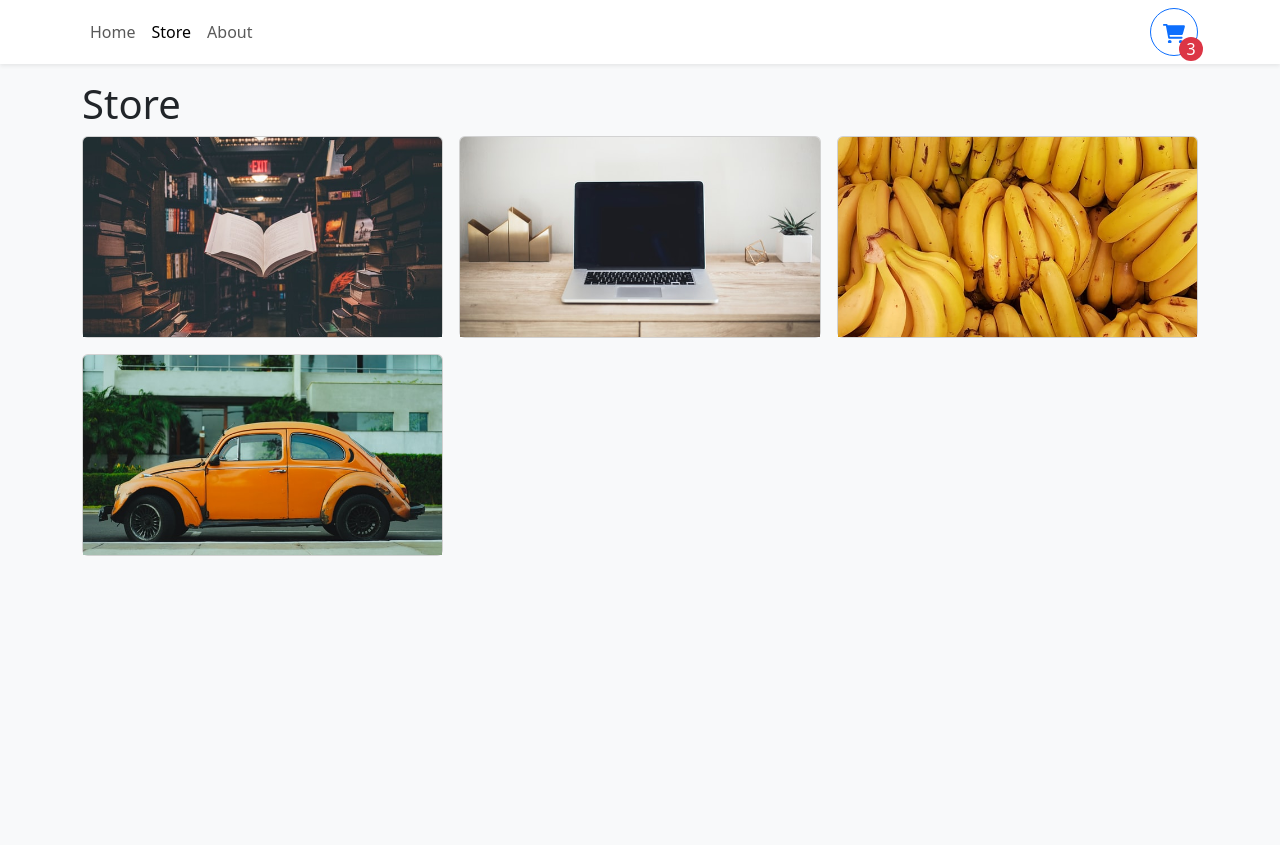
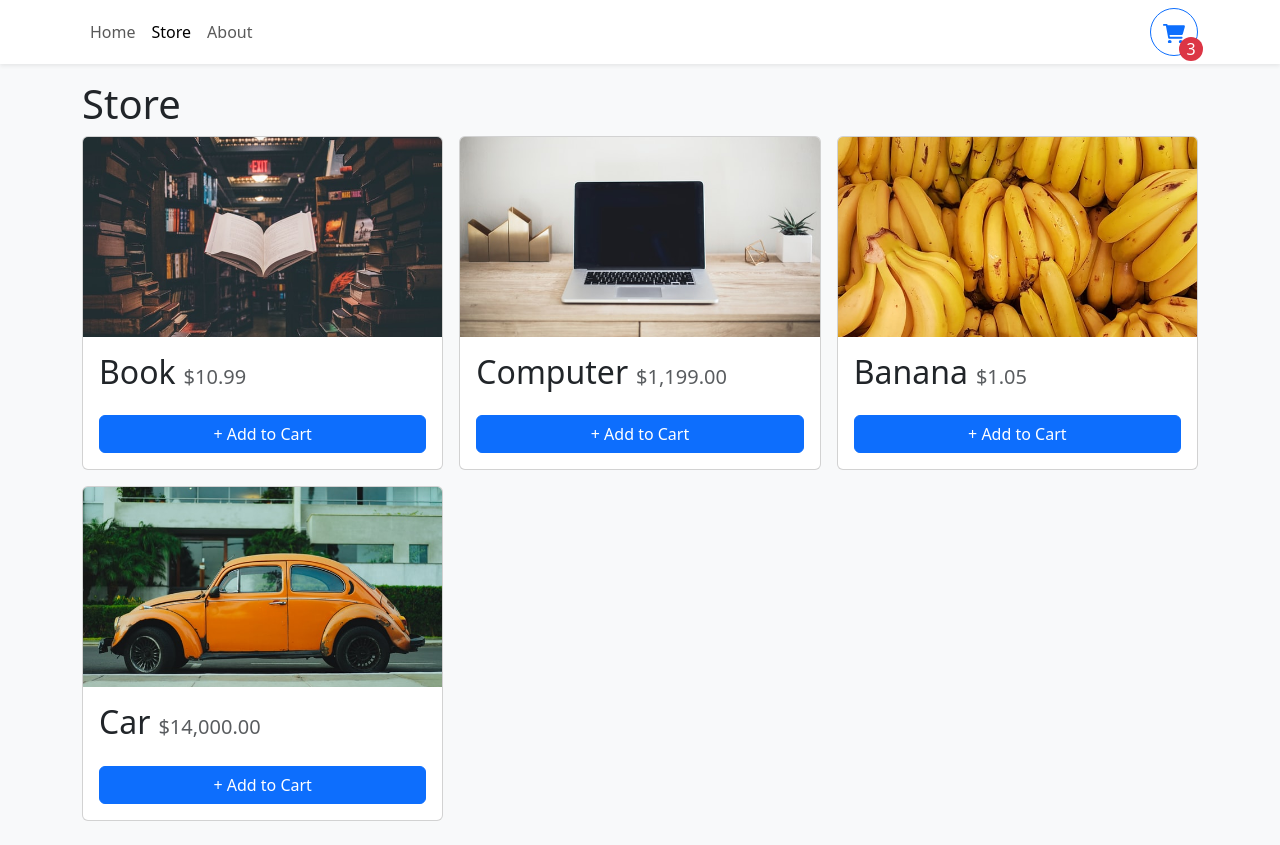
Before and after one commit to Tatianarjo/shoppingcart, a React (Vite) app: page /store in a window 1280 px wide. Before the commit the page ends 800 px from the top, so only its background shows below. Built offline with nearby package versions, Linux system fonts and the light colour scheme.

Commit message:
adds cart remove-add button

```diff
--- a/src/components/StoreItem.tsx
+++ b/src/components/StoreItem.tsx
@@ -1,4 +1,7 @@
 import { Card } from "react-bootstrap"
+import { formatCurrency } from "../utilities/formatCurrency"
+import { Button } from "react-bootstrap"
+
 type StoreItemProps = {
     id: number
     name: string
@@ -7,8 +10,40 @@
 }
 
 export function StoreItem({ id, name, price, imgUrl }: StoreItemProps) {
-    return <Card>
-        <Card.Img variant="top" src={imgUrl} height="200px"
-        style={{objectFit: "cover" }} />
-    </Card>
+    const quantity = 0
+
+    return (
+        <Card className="h-100">
+            <Card.Img variant="top" src={imgUrl} height="200px"
+                style={{ objectFit: "cover" }} />
+            <Card.Body className="d-flex flex-column">
+                <Card.Title className="d-flex justify-content-space-between
+            align-items-baseline
+            mb-4">
+                    <span className="fs-2">{name}</span>
+                    <span className="ms-2 text-muted">{formatCurrency(price)}</span>
+
+                </Card.Title>
+                <div className="mt-auto">
+                    {quantity === 0 ? (
+                        <Button className="w-100">+ Add to Cart</Button>
+                    ) : <div className="d-flex align-items-center
+                    flex-column"style={{ gap: ".5rem" }}>
+                        <div className="d-flex align-items-center
+                        justify-content-center" style={{ gap: ".5rem" }}>
+                            <Button>-</Button>
+                            <div>
+                                <span className="fs-3">{quantity}</span> in cart
+                            </div>
+                            <Button>+</Button>
+                        </div>
+                        <Button variant="danger" size="sm">Remove</Button>
+
+                    </div>
+    }
+
+                </div>
+            </Card.Body>
+        </Card>
+    )
 }
```
